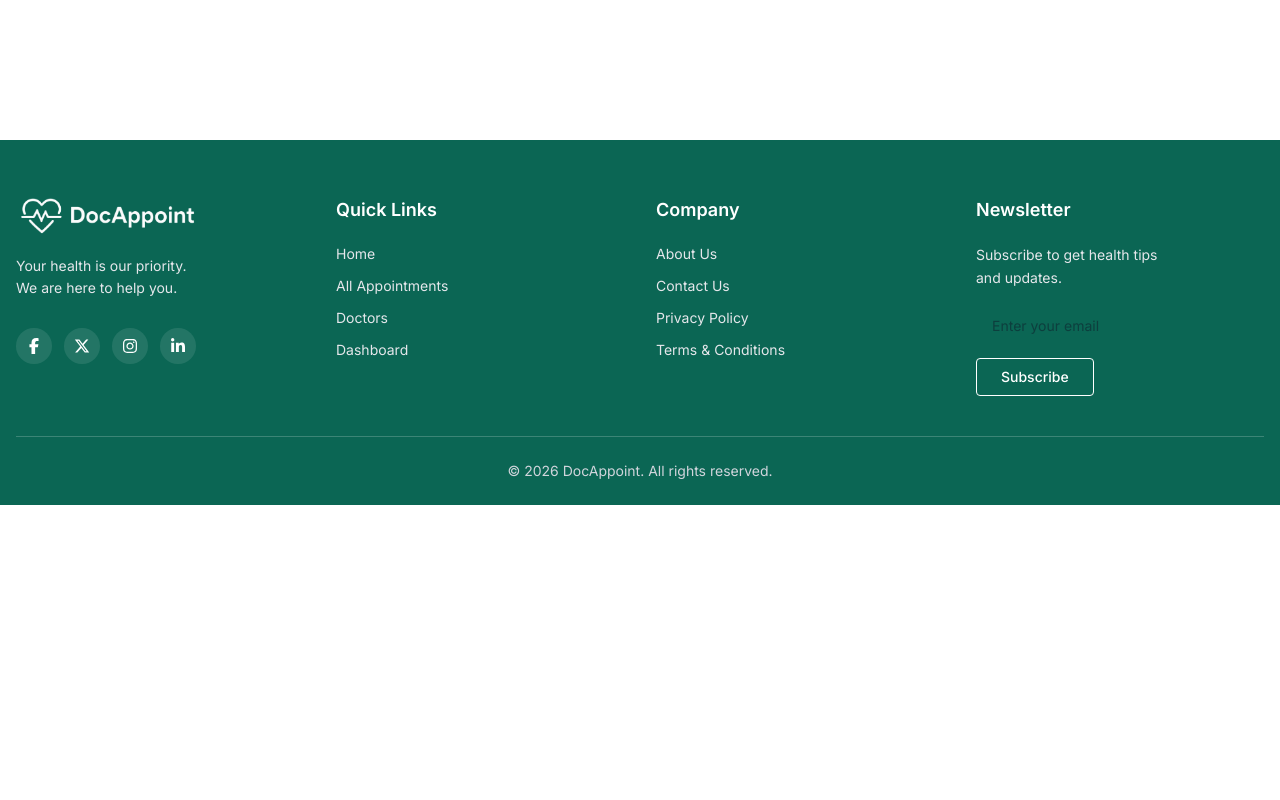
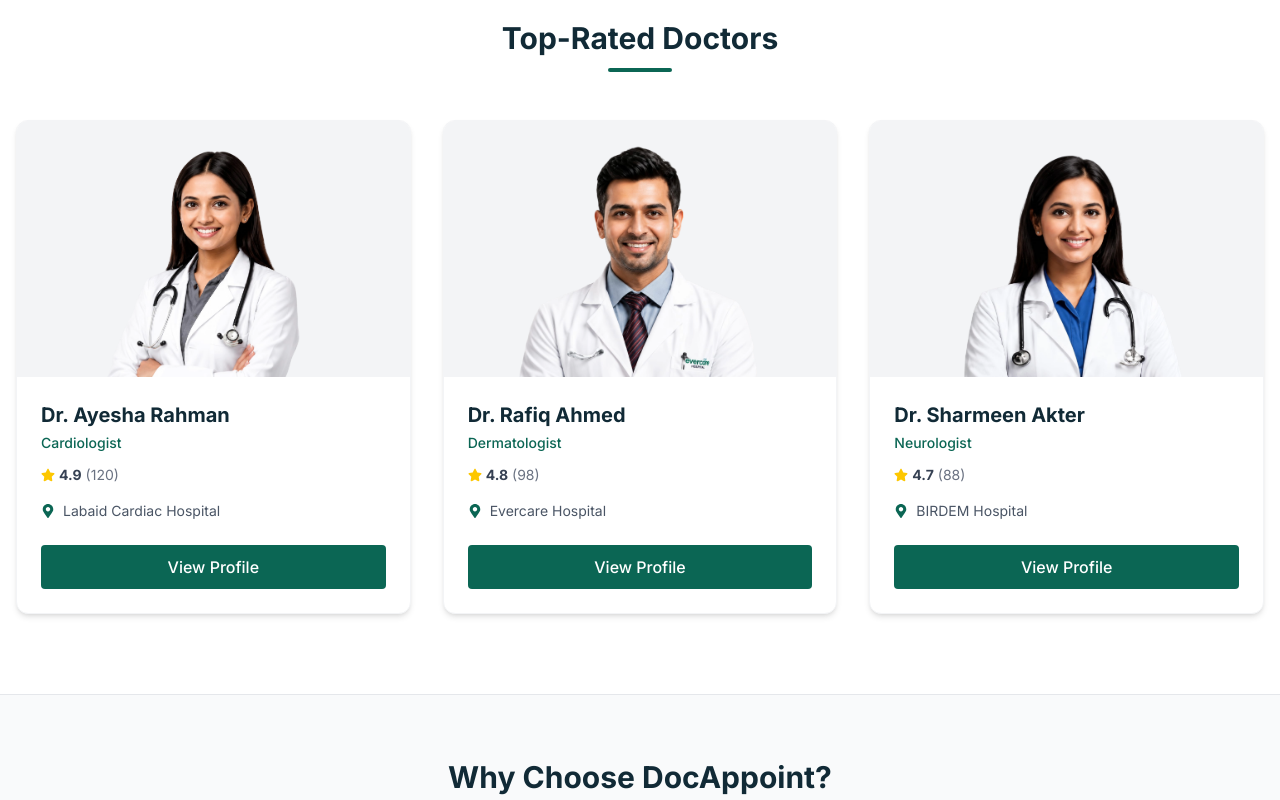
Before and after one commit to Arfan1317/Assignment-9, a Next.js app: page / in a window 1280 px wide. Shown: the part 740-1540 px from the top of the page. Before the commit the page ends 1245 px from the top, so only its background shows below. Built offline with nearby package versions, Linux system fonts and the light colour scheme.

Commit message:
updated page.js

```diff
--- a/src/app/page.js
+++ b/src/app/page.js
@@ -1,14 +1,18 @@
 import HeroBanner from "@/components/home/HeroBanner";
+import TopRatedDoctors from "@/components/home/TopRatedDoctors";
+import WhyChooseUs from "@/components/home/WhyChooseUs";
 
 export default function Home() {
   return (
     <div className="min-h-screen">
+
       <HeroBanner />
 
-      {/*
-        The Top Rated Doctors section will go here next!
-      */}
 
+      <TopRatedDoctors />
+
+
+      <WhyChooseUs />
     </div>
   );
 }
```
